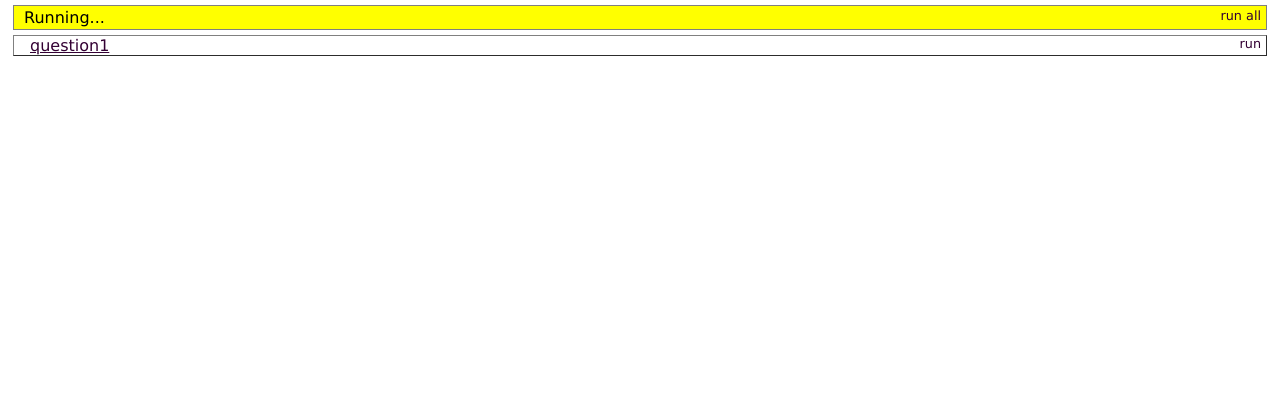
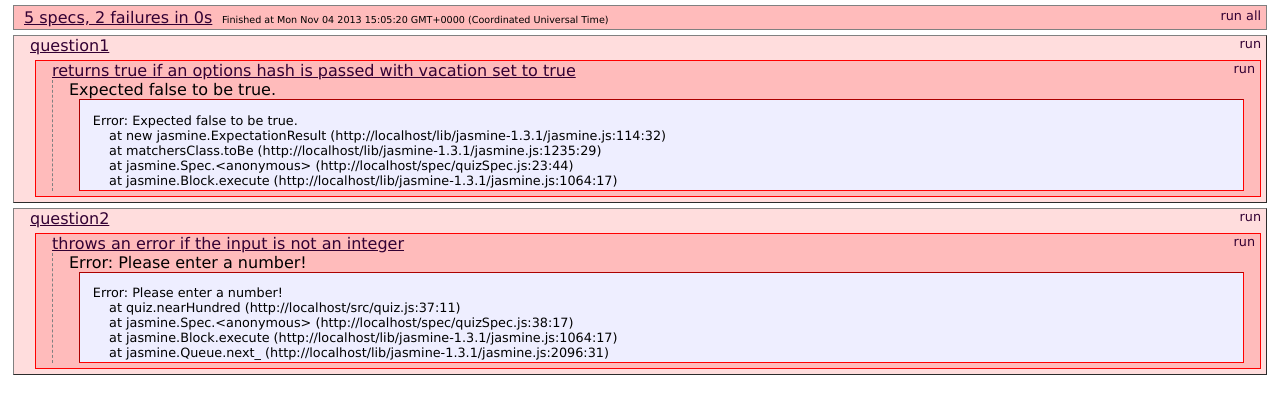
Before and after one commit to ga-wdi-boston/wdi_7_js_quiz_2_jasmine, a plain HTML site: page SpecRunner.html in a window 1280 px wide. Shown: the part 37-450 px from the top of the page. Drawn offline with Linux system fonts and the light colour scheme.

Commit message:
working on quiz

```diff
--- a/SpecRunner.html
+++ b/SpecRunner.html
@@ -27,10 +27,10 @@
       var jasmineEnv = jasmine.getEnv();
       jasmineEnv.updateInterval = 1000;
 
-      // var htmlReporter = new jasmine.HtmlReporter();
+      var htmlReporter = new jasmine.HtmlReporter();
       var trivialReporter = new jasmine.TrivialReporter();
 
-      // jasmineEnv.addReporter(htmlReporter);
+      jasmineEnv.addReporter(htmlReporter);
       jasmineEnv.addReporter(trivialReporter);
 
       jasmineEnv.specFilter = function(spec) {
--- a/spec/quizSpec.js
+++ b/spec/quizSpec.js
@@ -9,6 +9,8 @@
 
 // The first question's tests are written.
 // See quiz.js for more details
+
+'use strict';
 
 describe('question1', function() {
 
@@ -23,5 +25,19 @@ describe('question1', function() {
 
 });
 
+describe('question2', function() {
+  it ('returns false if the number is not between', function() {
+    expect(quiz.nearHundred(52)).toBe(false);
+  });
+
+  it ('returns true if the number is between 90 and 99', function() {
+    expect(quiz.nearHundred(93)).toBe(true);
+  });
+
+  it ('throws an error if the input is not an integer', function() {
+    expect(quiz.nearHundred('two')).toThrow('Error: Please enter a number!');
+  });
+});
+
 // Write the next tests yourself!
 // See quiz.js for more details
--- a/src/quiz.js
+++ b/src/quiz.js
@@ -4,18 +4,39 @@
 //      |  |     |   __   | |  |     \   \       |  |     \   \         /  /_\  \      |  |  |  |   |  |  |  | |  |    /  /
 //      |  |     |  |  |  | |  | .----)   |      |  | .----)   |       /  _____  \     |  `--'  '--.|  `--'  | |  |   /  /----.__
 //      |__|     |__|  |__| |__| |_______/       |__| |_______/       /__/     \__\     \_____\_____\\______/  |__|  /________(__)
+'use strict';
+
 var quiz = {};
 
 // Question 1: a function called sleepIn
 //////////////
 // You can sleep in if it is not a weekday or if you are on vacation.
-// quiz.sleepIn() => false
-// quiz.sleepIn({vacation: true}) => true
+
 quiz.sleepIn = function(options) {
-}
+	if (options === {vacation: true}) {
+    return true;
+	}
+	else {
+    return false;
+	}
+  // quiz.sleepIn({vacation: true}) => true;
+};
 
 // Question 2: function called nearHundred
 //////////////
+quiz.nearHundred = function(number) {
+  if (typeof number === 'number') {
+    if (number <= 90 || number >= 100) {
+      return false;
+    }
+    else if (number >= 90 && number <= 99) {
+      return true;
+    }
+  }
+  else {
+    throw new Error('Please enter a number!');
+  }
+};
 // If the number is between 90 and 99, the result is true;
 // If it is 89 or below, it is false.
 // quiz.nearHundred(52) => false
```
Also changed, not shown: readme.md.
